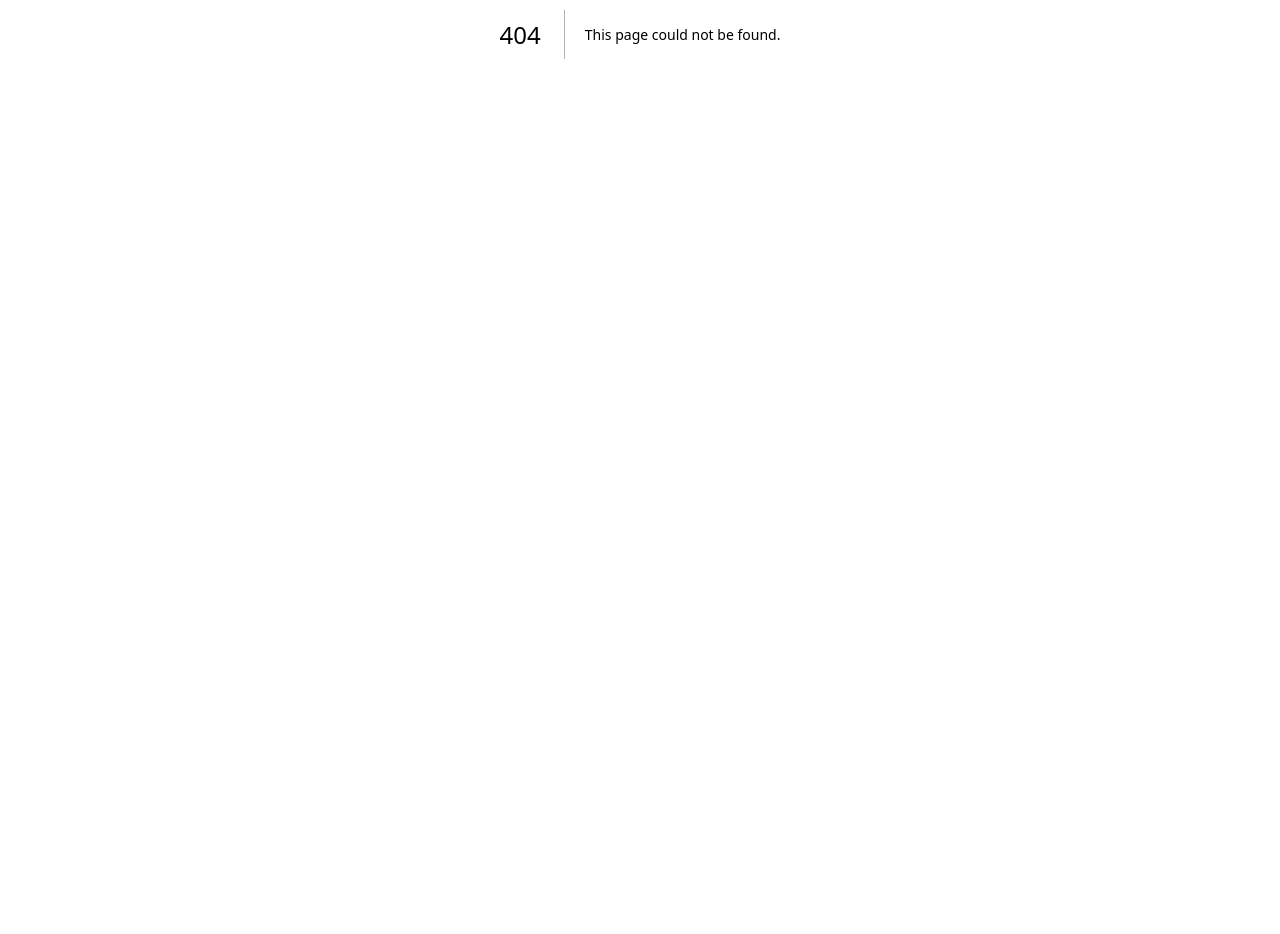
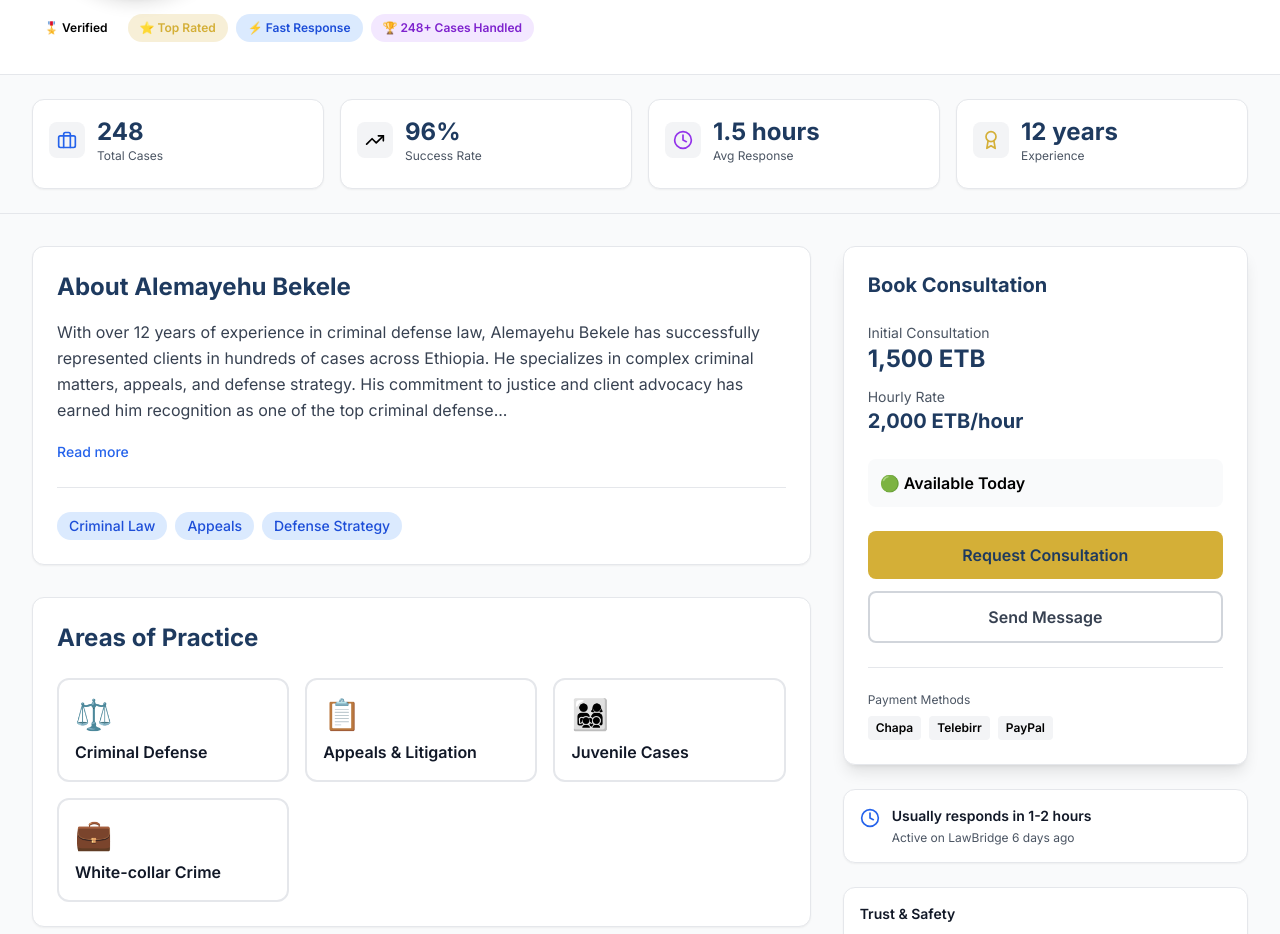
Before and after one commit to YibestBelay/law-bridge-demo, a Next.js app: page /lawyers/1 in a window 1280 px wide. Before the commit this address had no page. Shown: the part 366-1300 px from the top of the page. Before the commit the page ends 800 px from the top, so only its background shows below. Built offline with nearby package versions, Linux system fonts and the light colour scheme.

Commit message:
Add LawyerProfilePage component to display lawyer's profile, including key stats, education, languages, availability, and client reviews

```diff
--- /dev/null
+++ b/app/lawyers/[id]/page.tsx
@@ -0,0 +1,249 @@
+'use client'
+
+import { useState } from 'react'
+import Link from 'next/link'
+import { ArrowLeft, Share2, Bookmark } from 'lucide-react'
+import Layout from '@/components/shared/Layout'
+import ProfileHeader from '@/components/lawyers/profile/ProfileHeader'
+import KeyStats from '@/components/lawyers/profile/KeyStats'
+import AboutSection from '@/components/lawyers/profile/AboutSection'
+import SpecializationsSection from '@/components/lawyers/profile/SpecializationsSection'
+import EducationSection from '@/components/lawyers/profile/EducationSection'
+import LanguagesSection from '@/components/lawyers/profile/LanguagesSection'
+import CaseExamplesSection from '@/components/lawyers/profile/CaseExamplesSection'
+import AvailabilitySection from '@/components/lawyers/profile/AvailabilitySection'
+import ReviewsSection from '@/components/lawyers/profile/ReviewsSection'
+import BookingSidebar from '@/components/lawyers/profile/BookingSidebar'
+
+// Mock data - in production, this would come from an API
+const mockLawyer = {
+  id: '1',
+  name: 'Alemayehu Bekele',
+  photo: '👨‍💼',
+  title: 'Senior Criminal Defense Attorney',
+  rating: 4.9,
+  reviews: 248,
+  location: 'Addis Ababa, Ethiopia',
+  memberSince: 'September 2023',
+  verified: true,
+  topRated: true,
+  fastResponse: true,
+  casesHandled: 248,
+  successRate: 96,
+  avgResponse: '1.5 hours',
+  experience: 12,
+  bio: 'With over 12 years of experience in criminal defense law, Alemayehu Bekele has successfully represented clients in hundreds of cases across Ethiopia. He specializes in complex criminal matters, appeals, and defense strategy. His commitment to justice and client advocacy has earned him recognition as one of the top criminal defense attorneys in Addis Ababa. Alemayehu is known for his thorough case preparation, strategic thinking, and dedication to achieving the best possible outcomes for his clients.',
+  specializations: ['Criminal Law', 'Appeals', 'Defense Strategy'],
+  areasOfPractice: [
+    { name: 'Criminal Defense', icon: '⚖️' },
+    { name: 'Appeals & Litigation', icon: '📋' },
+    { name: 'Juvenile Cases', icon: '👨‍👩‍👧‍👦' },
+    { name: 'White-collar Crime', icon: '💼' }
+  ],
+  education: [
+    { degree: 'Law Degree', institution: 'Addis Ababa University', year: '2011' },
+    { degree: 'Bar License', institution: 'Ethiopian Bar Association', year: '2012' },
+    { degree: 'Continuing Education Certificate', institution: 'Ethiopian Legal Institute', year: '2024' }
+  ],
+  licenseNumber: 'ETH-BAR-2012-1245',
+  languages: [
+    { name: 'Amharic', flag: '🇪🇹', level: 'Native' },
+    { name: 'English', flag: '🇬🇧', level: 'Fluent' },
+    { name: 'French', flag: '🇫🇷', level: 'Conversational' }
+  ],
+  notableCases: [
+    {
+      type: 'Criminal Defense',
+      description: 'Successfully defended client in complex fraud case involving multiple parties and jurisdictions.',
+      outcome: 'Won',
+      year: '2023'
+    },
+    {
+      type: 'Appeals',
+      description: 'Overturned lower court decision in high-profile case, securing client\'s release.',
+      outcome: 'Won',
+      year: '2022'
+    },
+    {
+      type: 'Criminal Defense',
+      description: 'Negotiated favorable settlement in white-collar crime case, avoiding trial.',
+      outcome: 'Settled',
+      year: '2023'
+    }
+  ],
+  availability: {
+    status: 'now',
+    responseTime: '1-2 hours',
+    lastActive: '6 days ago'
+  },
+  pricing: {
+    consultation: 1500,
+    hourly: 2000
+  }
+}
+
+const mockReviews = [
+  {
+    id: '1',
+    clientInitials: 'KT',
+    rating: 5,
+    date: '2024-01-15',
+    text: 'Alemayehu was incredibly professional and helped me navigate a difficult situation. His expertise and dedication to my case were evident throughout. Highly recommend!',
+    caseType: 'Criminal Defense',
+    helpful: 24
+  },
+  {
+    id: '2',
+    clientInitials: 'MH',
+    rating: 5,
+    date: '2024-01-10',
+    text: 'Excellent lawyer with deep knowledge of Ethiopian law. He explained everything clearly and kept me informed at every step. The outcome exceeded my expectations.',
+    caseType: 'Appeals',
+    helpful: 18
+  },
+  {
+    id: '3',
+    clientInitials: 'YM',
+    rating: 4,
+    date: '2024-01-05',
+    text: 'Very responsive and professional. The consultation was thorough and he provided clear guidance on my options. Would definitely work with him again.',
+    caseType: 'Criminal Defense',
+    helpful: 12
+  },
+  {
+    id: '4',
+    clientInitials: 'ST',
+    rating: 5,
+    date: '2023-12-28',
+    text: 'Outstanding service! Alemayehu fought hard for my case and achieved a great result. His attention to detail and strategic approach made all the difference.',
+    caseType: 'White-collar Crime',
+    helpful: 31
+  },
+  {
+    id: '5',
+    clientInitials: 'AB',
+    rating: 5,
+    date: '2023-12-20',
+    text: 'Professional, knowledgeable, and compassionate. He made a stressful situation much more manageable. Highly skilled attorney.',
+    caseType: 'Criminal Defense',
+    helpful: 15
+  }
+]
+
+const ratingBreakdown = {
+  5: { count: 210, percentage: 85 },
+  4: { count: 28, percentage: 11 },
+  3: { count: 8, percentage: 3 },
+  2: { count: 2, percentage: 1 },
+  1: { count: 0, percentage: 0 }
+}
+
+const similarLawyers = [
+  {
+    id: '2',
+    name: 'Meron Tadesse',
+    photo: '👩‍💼',
+    specialization: 'Criminal Law',
+    rating: 4.8
+  },
+  {
+    id: '3',
+    name: 'Yonas Gebremariam',
+    photo: '👨‍💼',
+    specialization: 'Criminal Defense',
+    rating: 4.9
+  },
+  {
+    id: '4',
+    name: 'Bethelhem Tesfaye',
+    photo: '👩‍💼',
+    specialization: 'Criminal Law',
+    rating: 4.7
+  }
+]
+
+export default function LawyerProfilePage() {
+  const [saved, setSaved] = useState(false)
+
+  return (
+    <Layout>
+      <div className="min-h-screen bg-gray-50">
+        {/* Header Section */}
+        <div className="bg-gradient-to-r from-navy to-blue-700 text-white">
+        <div className="max-w-7xl mx-auto px-4 sm:px-6 lg:px-8 py-4">
+          <Link
+            href="/lawyers"
+            className="inline-flex items-center gap-2 text-white/90 hover:text-white transition-colors"
+          >
+            <ArrowLeft size={20} />
+            <span>Back to Search Results</span>
+          </Link>
+        </div>
+      </div>
+
+      {/* Profile Header */}
+      <div className="bg-white border-b">
+        <div className="max-w-7xl mx-auto px-4 sm:px-6 lg:px-8 py-8">
+          <ProfileHeader
+            lawyer={mockLawyer}
+            saved={saved}
+            onSave={() => setSaved(!saved)}
+          />
+        </div>
+      </div>
+
+      {/* Key Stats */}
+      <div className="bg-gray-50 border-b">
+        <div className="max-w-7xl mx-auto px-4 sm:px-6 lg:px-8 py-6">
+          <KeyStats lawyer={mockLawyer} />
+        </div>
+      </div>
+
+      {/* Main Content */}
+      <div className="max-w-7xl mx-auto px-4 sm:px-6 lg:px-8 py-8 pb-24 lg:pb-8">
+        <div className="flex gap-8">
+          {/* Main Content */}
+          <main className="flex-1 lg:w-2/3 space-y-8">
+            <AboutSection lawyer={mockLawyer} />
+            <SpecializationsSection areasOfPractice={mockLawyer.areasOfPractice} />
+            <EducationSection
+              education={mockLawyer.education}
+              licenseNumber={mockLawyer.licenseNumber}
+            />
+            <LanguagesSection languages={mockLawyer.languages} />
+            <CaseExamplesSection cases={mockLawyer.notableCases} />
+            <AvailabilitySection availability={mockLawyer.availability} />
+            <ReviewsSection
+              reviews={mockReviews}
+              ratingBreakdown={ratingBreakdown}
+              totalReviews={mockLawyer.reviews}
+            />
+          </main>
+
+          {/* Sidebar */}
+          <aside className="hidden lg:block w-1/3">
+            <div className="sticky top-4 space-y-6">
+              <BookingSidebar
+                lawyer={mockLawyer}
+                similarLawyers={similarLawyers}
+              />
+            </div>
+          </aside>
+        </div>
+      </div>
+
+      {/* Mobile Sticky Bottom Bar */}
+      <div className="lg:hidden fixed bottom-0 left-0 right-0 bg-white border-t shadow-lg p-4 z-50 safe-area-inset-bottom">
+        <div className="flex gap-3">
+          <button className="flex-1 bg-gray-100 hover:bg-gray-200 text-navy px-4 py-3 rounded-lg font-semibold transition-colors">
+            Send Message
+          </button>
+          <button className="flex-1 bg-gold hover:bg-gold/90 text-navy px-4 py-3 rounded-lg font-semibold transition-colors">
+            Request Consultation
+          </button>
+        </div>
+      </div>
+      </div>
+    </Layout>
+  )
+}
```
